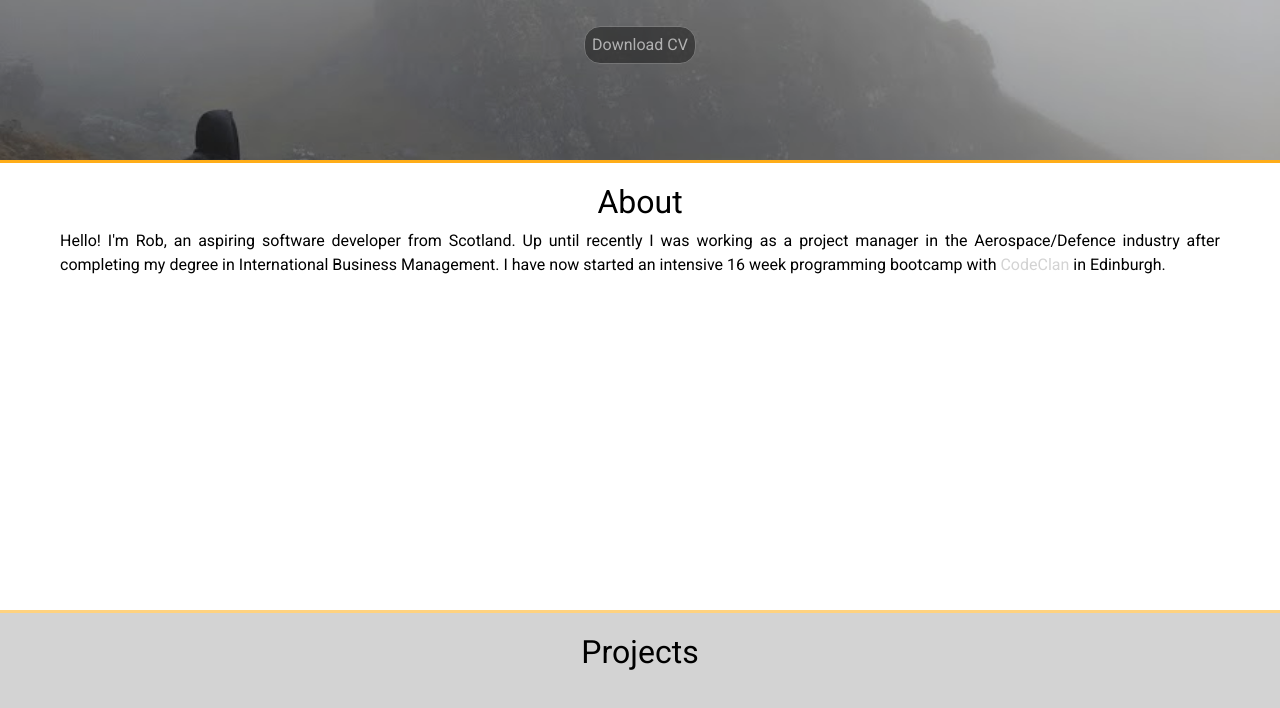
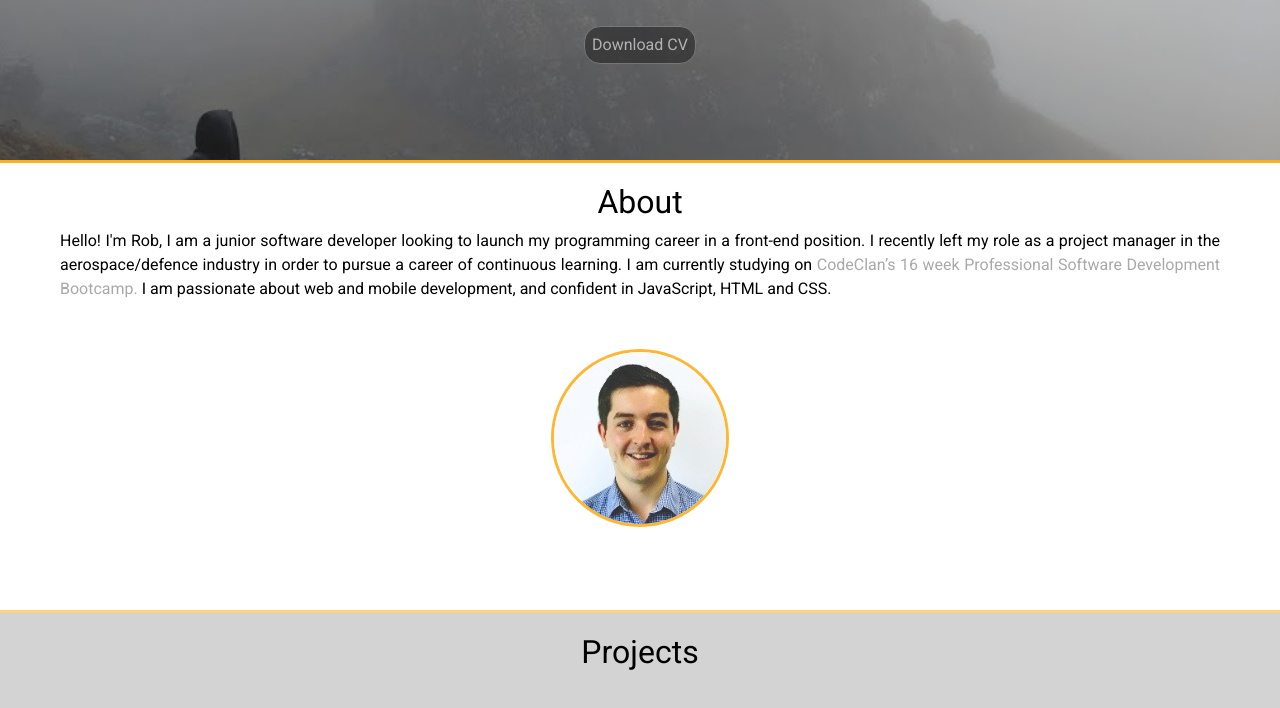
Before and after one commit to rgathergood/personal_website, a plain HTML site: page website/index.html in a window 1280 px wide. Shown: the part 580-1288 px from the top of the page. Drawn offline with nearby package versions, Linux system fonts and the light colour scheme.

Commit message:
Added profile picture

```diff
--- a/website/index.html
+++ b/website/index.html
@@ -51,7 +51,8 @@
     <body>
       <div name="about" class="background2 container-fluid">
         <h2><a>About</a></h2>
-        <p class="pull-left text-justify">Hello! I'm Rob, an aspiring software developer from Scotland. Up until recently I was working as a project manager in the Aerospace/Defence industry after completing my degree in International Business Management. I have now started an intensive 16 week programming bootcamp with <a href="https://codeclan.com/courses/16-week-course/" target="_blank" id=linkTo >CodeClan</a> in Edinburgh.</p>
+        <p class="pull-left text-justify">Hello! I'm Rob, I am a junior software developer looking to launch my programming career in a front-end position. I recently left my role as a project manager in the aerospace/defence industry in order to pursue a career of continuous learning. I am currently studying on <a href="https://codeclan.com/courses/16-week-course/" target="_blank" id=linkTo >CodeClan’s 16 week Professional Software Development Bootcamp.</a> I am passionate about web and mobile development, and confident in JavaScript, HTML and CSS.</p>
+        <img id="myface" src="public/images/myface.png" alt="me">
       </div>
 
       <div name="projects" class="background1" class="container-fluid">
--- a/website/public/styles.css
+++ b/website/public/styles.css
@@ -123,14 +123,16 @@ nav a:hover {
   color: black;
 }
 
-/* .text {
-  padding: 20px 100px 20px 100px;
-} */
-
-
+#myface {
+  margin-top: 2rem;
+  margin-bottom: 1rem;
+  border: 3px solid orange;
+  border-radius: 50%;
+  opacity: 0.8;
+}
 
 #linkTo {
-  color: lightgray;
+  color: darkgray;
 }
 
 #linkTo:hover {
```
Also changed, not shown: website/public/images/myface.png (added).
